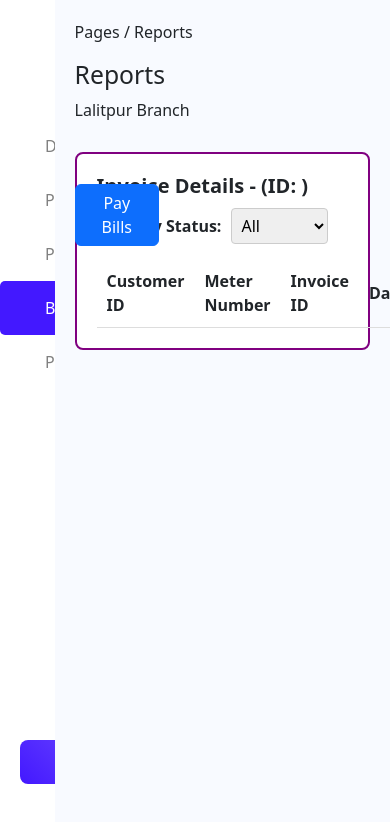
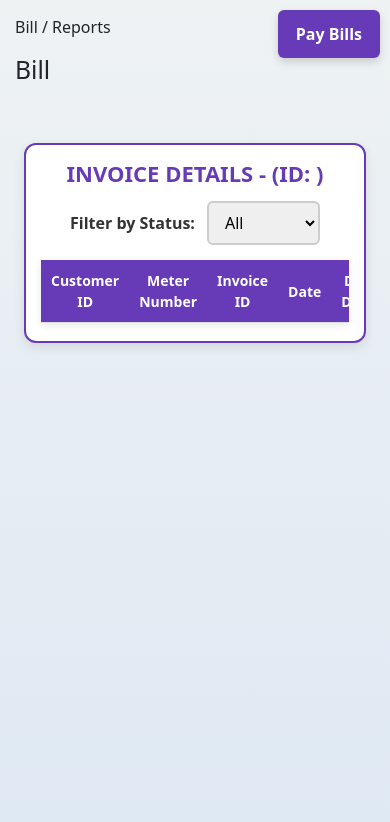
Before and after one commit to KJothilingam/BBC_UBP, an Angular app: page /bills in a window 390 px wide. Shown: the top 822 px of the page. Built offline with nearby package versions, Linux system fonts and the light colour scheme.

Commit message:
Ui update

```diff
--- a/src/app/Components/bills/bills.component.css
+++ b/src/app/Components/bills/bills.component.css
@@ -1,20 +1,40 @@
-/* Main Container */
+/* 🔹 Main Container */
 .container {
+  position: relative; /* ✅ Needed for absolute positioning inside */
   padding: 20px;
-    position: relative;
   margin-left: 14%;
-    background: #F8FAFF;
+  background: linear-gradient(to bottom, #eef2f3, #dfe9f3);
   min-height: 100vh;
   max-width: 86%;
   overflow: hidden;
-}
-.top-right-btn {
-    position: absolute;
-    top: 5vh;
-    right: 25vh;
+  display: flex;
+  flex-direction: column;
 }
 
-/* Header Section */
+/* 🔹 Pay Bills Button */
+.top-right-btn {
+  position: absolute; /* ✅ Keeps it fixed at top-right */
+  top: 20px;
+  right: 20px;
+  background: #673ab7;
+  color: white;
+  padding: 12px 18px;
+  border: none;
+  border-radius: 6px;
+  font-size: 16px;
+  font-weight: bold;
+  cursor: pointer;
+  transition: background 0.3s, transform 0.2s;
+  box-shadow: 0px 4px 8px rgba(0, 0, 0, 0.15);
+  z-index: 10; /* ✅ Ensures it's always on top */
+}
+
+.top-right-btn:hover {
+  background: #512da8;
+  transform: scale(1.05);
+}
+
+/* 🔹 Header */
 .header {
   display: flex;
   justify-content: space-between;
@@ -22,43 +42,74 @@
   margin-bottom: 20px;
 }
 
+/* 🔹 Bill Container (Fixes Overlap) */
 .bill-container {
-    border: 2px solid purple;
-    padding: 20px;
-    border-radius: 8px;
-    width: 100%;
-    margin: auto;
+  border: 2px solid #673ab7;
+  padding: 25px;
+  border-radius: 12px;
+  width: 98%;
+  max-width: 1100px;
+  margin: 30px auto;
   background-color: #fff;
-    margin-top: 30px;
-    margin-left: 20;
+  box-shadow: 0px 4px 12px rgba(0, 0, 0, 0.1);
+  transition: transform 0.3s ease-in-out;
+  min-height: 200px;  /* ✅ Allows dynamic expansion */
+  display: flex;
+  flex-direction: column;
+  overflow: hidden;
 }
 
-  .bill-title {
-    font-size: 20px;
-    font-weight: bold;
-    margin-bottom: 10px;
+/* 🔹 Hover Effect */
+.bill-container:hover {
+  transform: scale(1.02);
 }
 
+/* 🔹 Bill Title */
+.bill-title {
+  font-size: 22px;
+  font-weight: bold;
+  margin-bottom: 15px;
+  color: #673ab7;
+  text-transform: uppercase;
+  text-align: center;
+}
+
+/* 🔹 Table */
 .bill-table {
   width: 100%;
   border-collapse: collapse;
+  background: #fafafa;
+  box-shadow: 0 2px 8px rgba(0, 0, 0, 0.1);
+  table-layout: auto; /* ✅ Adjusts column widths dynamically */
 }
 
-  .bill-table th, .bill-table td {
-    border-bottom: 1px solid #ddd;
-    padding: 10px;
-    text-align: left;
+/* 🔹 Table Header */
+.bill-table th {
+  background-color: #673ab7;
+  color: white;
+  font-weight: bold;
+  padding: 14px;
+  text-align: center;
+  font-size: 16px;
 }
 
-  .bill-table th {
-    font-weight: bold;
+/* 🔹 Table Cells */
+.bill-table th, .bill-table td {
+  padding: 14px;
+  border-bottom: 1px solid #ddd;
+  text-align: center;
+  font-size: 16px;
+  white-space: normal; /* ✅ Ensures text wraps */
+  word-wrap: break-word;
 }
 
+/* 🔹 Hover Effect on Rows */
 .bill-table tr:hover {
-    background-color: #f5f5f5;
+  background-color: #f0f0f0;
+  transition: background 0.3s ease-in-out;
 }
 
-  /* Payment Status Styling */
+/* 🔹 Payment Status Colors */
 .status-pending {
   color: #d4a100;
   font-weight: bold;
@@ -74,19 +125,86 @@
   font-weight: bold;
 }
 
+/* 🔹 Filter Dropdown */
 .filter-container {
   margin-bottom: 15px;
   display: flex;
   align-items: center;
-    gap: 10px;
+  justify-content: center;
+  gap: 12px;
 }
 
 .filter-container label {
   font-weight: bold;
+  color: #333;
 }
 
 .filter-container select {
-    padding: 5px;
-    border: 1px solid #ccc;
-    border-radius: 4px;
+  padding: 8px 12px;
+  border: 2px solid #ccc;
+  border-radius: 6px;
+  font-size: 16px;
+  cursor: pointer;
+  transition: all 0.3s ease;
 }
+
+/* 🔹 Dropdown Hover */
+.filter-container select:hover {
+  border-color: #673ab7;
+}
+
+/* 🔹 PDF Download Button */
+.pdf-btn {
+  background-color: #ff0000;
+  color: white;
+  border: none;
+  padding: 5px 10px;
+  cursor: pointer;
+  border-radius: 5px;
+  display: flex;
+  align-items: center;
+}
+
+.pdf-btn i {
+  margin-right: 5px;
+  font-size: 18px;
+}
+
+.pdf-btn:hover {
+  background-color: #cc0000;
+}
+
+/* 🔹 Mobile Responsive */
+@media (max-width: 768px) {
+  .container {
+    margin-left: 0;
+    max-width: 100%;
+    padding: 15px;
+  }
+
+  .bill-container {
+    width: 95%;
+    padding: 15px;
+    overflow-x: auto;
+  }
+
+  table {
+    display: block;
+    overflow-x: auto;
+    white-space: nowrap;
+  }
+
+  .bill-table th, .bill-table td {
+    padding: 10px;
+    font-size: 14px;
+  }
+
+  /* ✅ Button Fixed for Mobile */
+  .top-right-btn {
+    position: fixed;
+    top: 10px;
+    right: 10px;
+    z-index: 100; /* Keeps it always on top */
+    width: auto;
+  }
+}
--- a/src/app/Components/bills/bills.component.html
+++ b/src/app/Components/bills/bills.component.html
@@ -2,21 +2,26 @@
 
 <div class="container">
 
+    <!-- ✅ Pay Bills Button -->
+    <button type="button" class="btn btn-primary top-right-btn"
+            [routerLink]="['/payment']" routerLinkActive="router-link-active">
+        Pay Bills
+    </button>
+
+    <!-- ✅ Header -->
     <div class="header">
       <div>
-        <p class="breadcrumb">Pages / Reports</p>
-        <h2 class="title">Reports</h2>
-        <span class="branch">Lalitpur Branch</span>
+        <p class="breadcrumb">Bill / Reports</p>
+        <h2 class="title">Bill</h2>
+        <!-- <span class="branch">Lalitpur Branch</span> -->
       </div>
     </div>
 
-    <div style="position: relative; width: 100%;">
-        <button type="button" class="btn btn-primary top-right-btn" [routerLink]="['/payment']" routerLinkActive="router-link-active" >Pay Bills </button>
-      </div>
+    <!-- ✅ Bill Container -->
     <div class="bill-container">
         <h3 class="bill-title">Invoice Details - {{ customerName }} (ID: {{ customerId }})</h3>
 
-    <!-- Filter Dropdown -->
+        <!-- ✅ Filter Dropdown -->
         <div class="filter-container">
           <label for="statusFilter">Filter by Status:</label>
           <select id="statusFilter" [(ngModel)]="selectedStatus" (change)="filterBills()">
@@ -27,6 +32,7 @@
           </select>
         </div>
 
+        <!-- ✅ Invoice Table -->
         <table class="bill-table">
           <thead>
             <tr>
@@ -37,12 +43,13 @@
               <th>Due Date</th>
               <th>Status</th>
               <th>Amount</th>
+              <th>Action</th> <!-- ✅ New Action Column -->
             </tr>
           </thead>
           <tbody>
             <tr *ngFor="let bill of filteredBills">
-          <td>{{ bill.customer.customerId }}</td> <!-- ✅ Corrected Access -->
-          <td>{{ bill.customer.meterNumber }}</td> <!-- ✅ Corrected Access -->
+              <td>{{ bill.customer.customerId }}</td>
+              <td>{{ bill.customer.meterNumber }}</td>
               <td>{{ bill.invoiceId }}</td>
               <td>{{ bill.createdAt | date: 'dd.MMM.yyyy' }}</td>
               <td>{{ bill.dueDate | date: 'dd.MMM.yyyy' }}</td>
@@ -50,10 +57,19 @@
                 {{ bill.paymentStatus }}
               </td>
               <td>Rs. {{ bill.totalBillAmount }}</td>
+
+              <!-- ✅ PDF Button -->
+              <td>
+                <!-- <button class="pdf-btn" (click)="generatePDF(bill)">
+                  📄 Download
+                </button> -->
+                <button (click)="generatePDF(bill)" class="pdf-btn">
+                  <i class="bi bi-filetype-pdf"></i>
+              </button>
+              </td>
             </tr>
           </tbody>
         </table>
     </div>
 
-
 </div>
--- a/src/app/Components/payment-history/payment-history.component.ts
+++ b/src/app/Components/payment-history/payment-history.component.ts
@@ -18,15 +18,20 @@ export class PaymentHistoryComponent implements OnInit {
 
   ngOnInit() {
     const customerId = this.getCustomerId(); // Get the logged-in user's customer ID
-    this.http.get<any[]>(`http://localhost:8080/payment-records/customer?customerId=${customerId}`).subscribe(data => {
-      this.payments = data.map(payment => ({
-        ...payment,
-        transactionId: payment.transactionId, // Ensure Transaction ID is used
-        paymentDateFormatted: this.convertToDate(payment.paymentDate),
-        dueDateFormatted: this.convertToDate(payment.dueDate)
-      }));
-    });
+
+    this.http.get<any[]>(`http://localhost:8080/payment-records/customer?customerId=${customerId}`)
+      .subscribe(data => {
+        this.payments = data
+          .map(payment => ({
+            ...payment,
+            transactionId: payment.transactionId, // Ensure Transaction ID is used
+            paymentDateFormatted: this.convertToDate(payment.paymentDate),
+            dueDateFormatted: this.convertToDate(payment.dueDate)
+          }))
+          .sort((a, b) => new Date(b.paymentDate).getTime() - new Date(a.paymentDate).getTime()); // 🔹 Sorting by `paymentDate` (Latest First)
+      });
   }
+
 
 
 
--- a/src/app/Components/profile/profile.component.html
+++ b/src/app/Components/profile/profile.component.html
@@ -4,7 +4,7 @@
   <div class="header">
     <div>
       <h2 class="title">Customer Profile</h2>
-      <span class="branch">Lalitpur Branch</span>
+      <!-- <span class="branch">Lalitpur Branch</span> -->
     </div>
     <div class="search-bar">
       <i class="fa fa-search"></i>
--- a/src/app/Components/sidebar/sidebar.component.html
+++ b/src/app/Components/sidebar/sidebar.component.html
@@ -14,13 +14,13 @@
             <i class="fas fa-chart-bar"></i>
             <span>Payment History</span>
         </li>
+        <li routerLink="/bills" routerLinkActive="active">
+            <i class="fas fa-file-invoice"></i>
+            <span>Bills</span>
+        </li>
         <li routerLink="/payment" routerLinkActive="active">
             <i class="fas fa-user"></i>
             <span>Pay Bills</span>
-        </li>
-        <li routerLink="/bills" routerLinkActive="active">
-            <i class="fas fa-file-invoice"></i>
-            <span>Bills</span>
         </li>
         <li routerLink="/profile" routerLinkActive="active">
             <i class="fas fa-user-circle"></i>
```
Also changed, not shown: src/app/Components/bills/bills.component.ts (+126 -4 lines), src/app/Components/payment/payment.component.ts (+27 -9 lines). Lines whose indentation alone changed are shown as unchanged.
